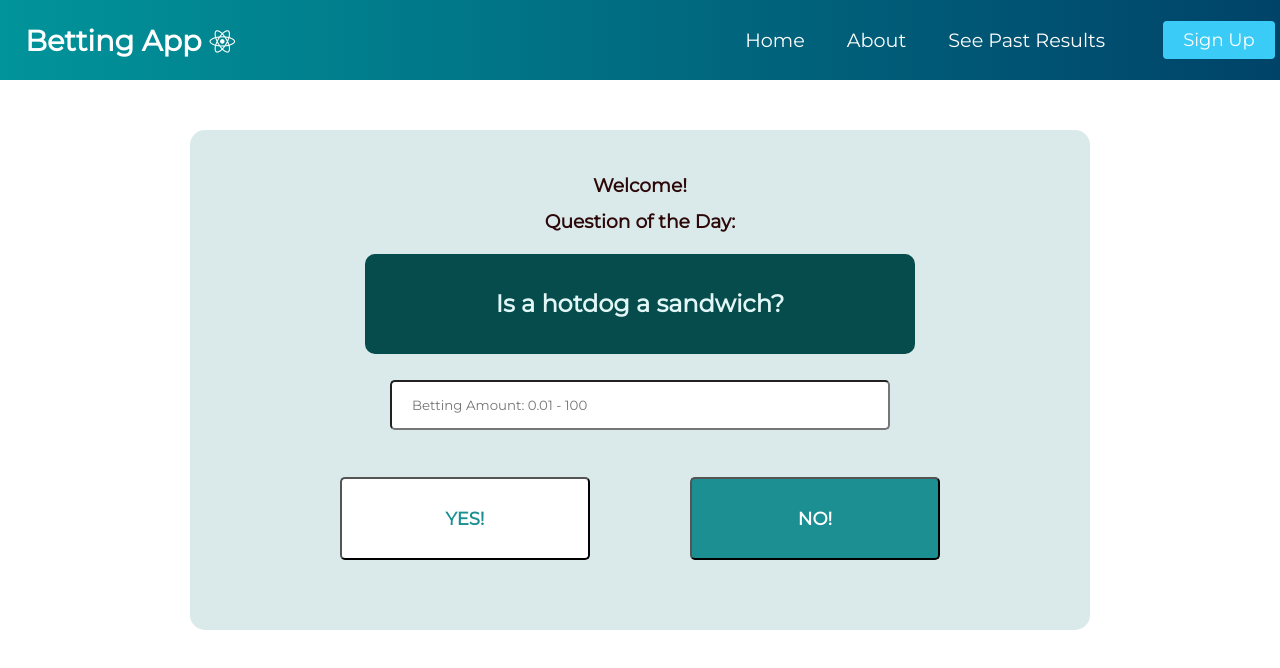
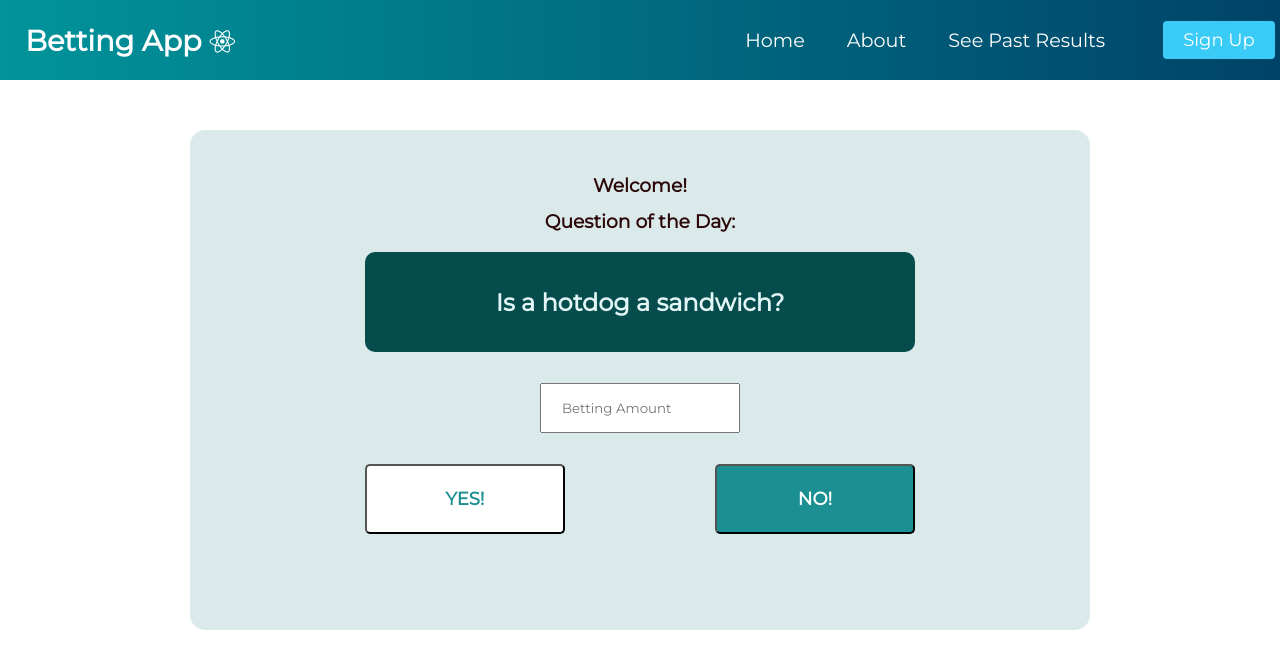
Before and after one commit to maya-maye/blockchain-project-sc, a React (Create React App) app: page / in a window 1280 px wide. Shown: the top 668 px of the page. Built offline with nearby package versions, Linux system fonts and the light colour scheme.

Commit message:
Add restriction to the input amount

```diff
--- a/src/App.css
+++ b/src/App.css
@@ -246,17 +246,19 @@ input{
 
 .bettingamount {
   align-items: center;
-  background: white;
-  height: 50px;
+  padding: 5px 10px;
+  height: 60px;
   width: 500px;
   display: flex;
   justify-content: space-around;
+  flex-direction: column;
   border-radius: 5px;
 }
 
 .chooseButton{
-  width: 250px;
-  padding: 15px 25px;
+  width: 200px;
+  height: 70px;
+  padding: 20px 20px;
   border-radius: 5px;
   display: flex;
   align-items: center;
@@ -278,3 +280,16 @@ input{
   background-color: rgb(27, 143, 145);
   color: rgb(255, 255, 255);
 }
+
+.error{
+  font-size: 12px;
+  color: red;
+  padding: 5px;
+  width: 500px;
+  height: 10px;
+  display: none;
+}
+
+input:invalid ~ span{
+  display: block;
+}
--- a/src/Question.js
+++ b/src/Question.js
@@ -1,15 +1,31 @@
-import React from "react";
+import React, { useState, useEffect } from "react";
 import "./App.css";
+import "./Pages/Login/Login.js"
+
+function deductAmount({amount}){
+    if(!window.ethereum){
+        <h3 className="error"> Not connected to MetaMask. Please first log in!</h3>
+        alert("Not connected to MetaMask. Please first log in!");
+    }
+    if(amount < 0.01 || amount > 100){
+        alert("Please input a valid amount!");
+    }
+}
 
 function Question(props){
+    const [amount, setAmount] = useState(' ');
+
     return(
         <div className="home">
             <h3 className = "questionheader">Welcome!</h3>
             <h3 className = "questionheader">Question of the Day:</h3>
             <h2 className = "questionitself">{props.q}</h2>
-            <input className = "bettingamount" type="text" placeholder="Betting Amount: 0.01 - 100" />
-            <button className = "chooseButton yes">YES!</button>
-            <button className = "chooseButton no">NO!</button>
+            <div className = "bettingamount">
+              <input type="text" pattern = "^(?:(?![0.]+$|99)|(?=(?:99|99\.0+)$))\d{1,2}(?:\.\d+)?$" placeholder="Betting Amount" /*value={amount} onChange={(e)=>setAmount(e.target.value)}*//>
+              <span className = "error">Please input a valid amount (0.01 - 100).</span>
+            </div>
+            <button onclick={deductAmount} className = "chooseButton yes">YES!</button>
+            <button onclick={deductAmount} className = "chooseButton no">NO!</button>
         </div>
     );
 }
```
